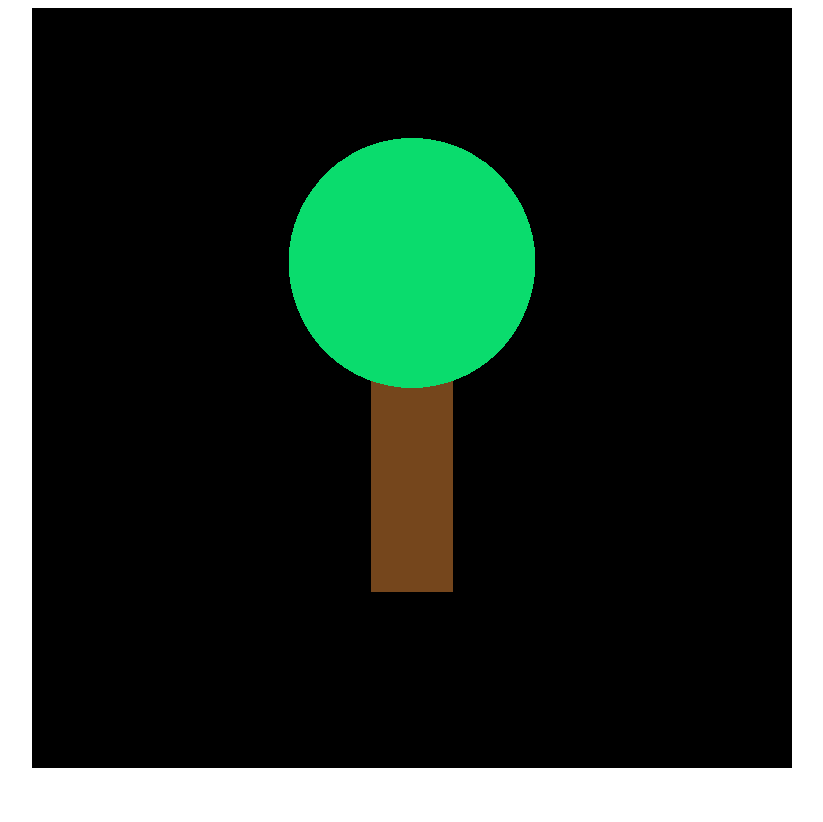
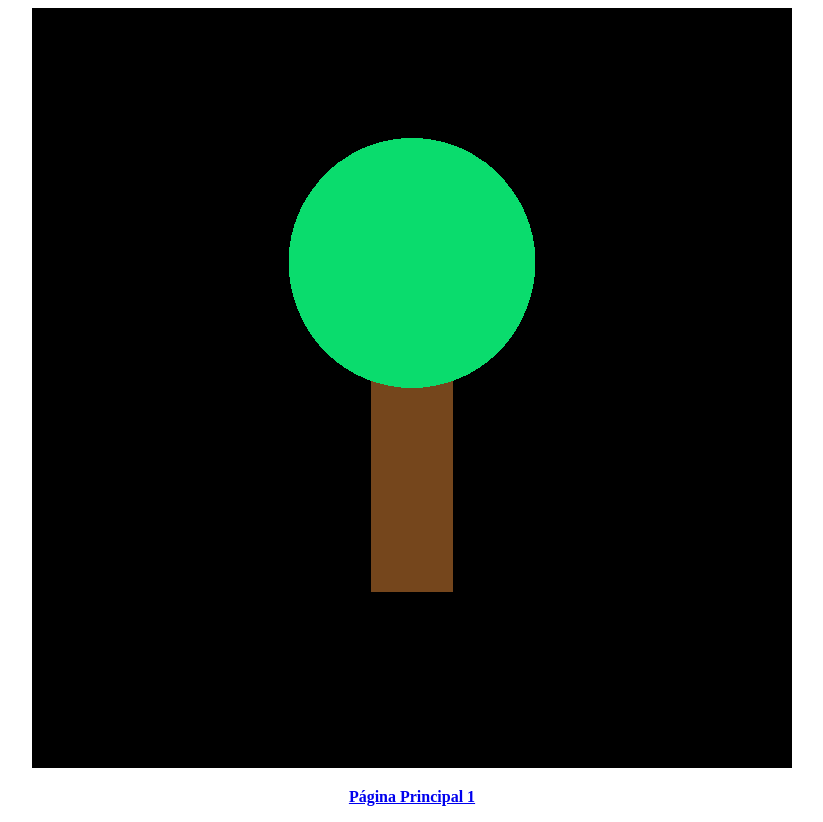
Before and after one commit to RodrigoHdzMn/RodrigoHdzMn.github.io, a plain HTML site: page rv/Ejercicio2.html in a window 1280 px wide. Shown: the whole page, without its empty margins (228-1051 px from the left). Before the commit the page ends 800 px from the top, so only its background shows below. Drawn offline with Linux system fonts and the light colour scheme.

Commit message:
Update Ejercicio2.html

```diff
--- a/rv/Ejercicio2.html
+++ b/rv/Ejercicio2.html
@@ -12,5 +12,7 @@
     <script src="three.min.js">
     </script>
     <script src="./Ejemplo-4.js"></script>
+
+    <P> <a href="http://RodrigoHdzMn.github.io/rv/Ejercicio1_canvas.html"> <b>Página Principal 1</b> </a></P>
     </body>
 </html>
```
